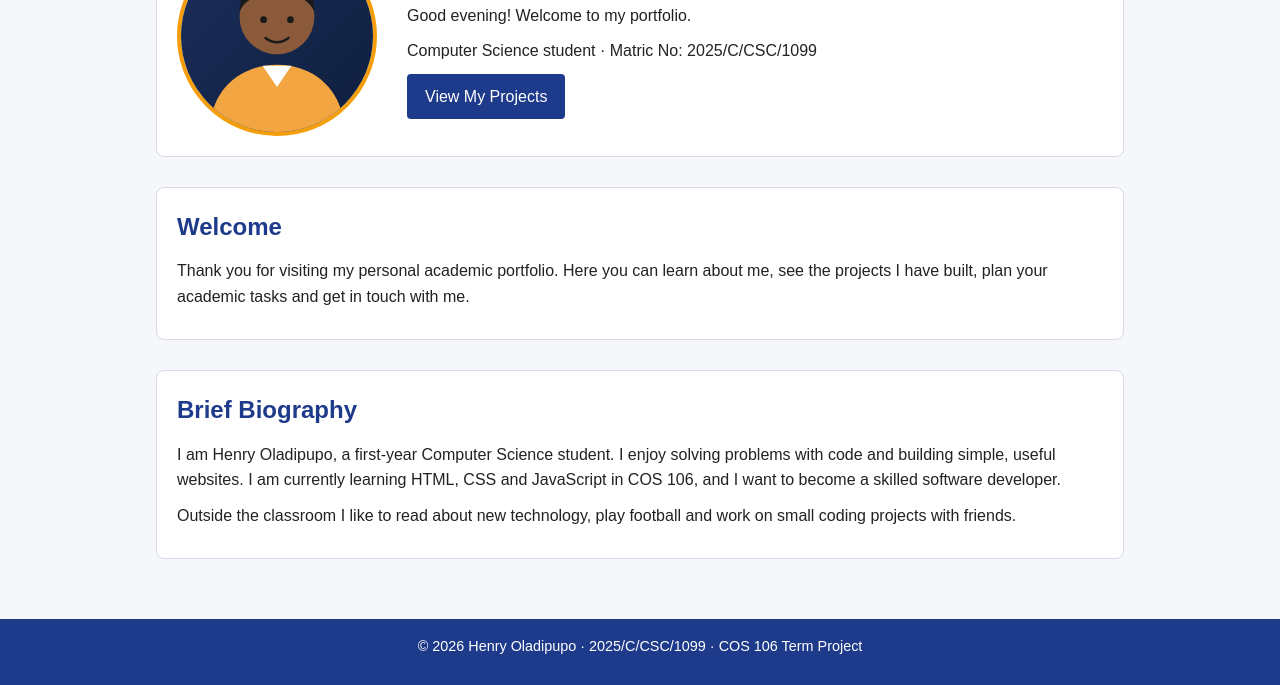
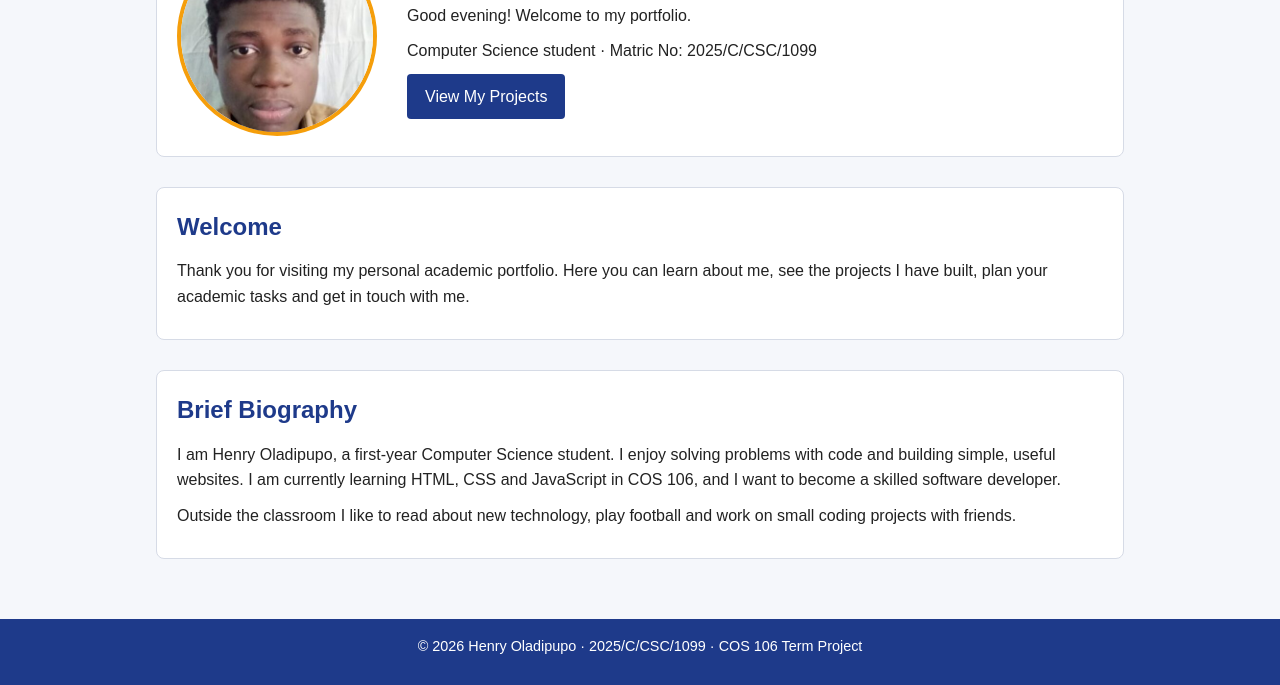
Before and after one commit to Kingvic300/Student-Portfolio-and-Academic-Management-Website, a plain HTML site: page index.html in a window 1280 px wide. Shown: the part 186-871 px from the top of the page. Drawn offline with Linux system fonts and the light colour scheme.

Commit message:
Use real profile photo on homepage

```diff
--- a/index.html
+++ b/index.html
@@ -23,7 +23,7 @@
 
   <main>
     <section class="card hero">
-      <img src="images/profile.svg" alt="Photograph of Henry Oladipupo">
+      <img src="images/profile.jpg" alt="Photograph of Henry Oladipupo">
       <div>
         <h1>Henry Oladipupo</h1>
         <p id="greeting">Welcome to my portfolio!</p>
```
Also changed, not shown: images/profile.jpg (added), images/profile.svg (deleted).
